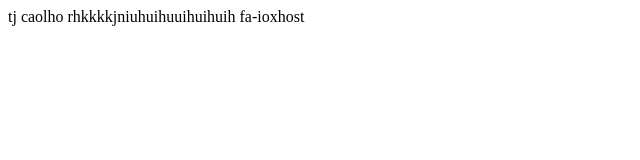
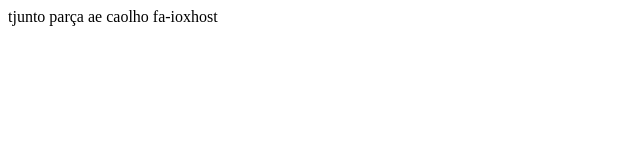
Before and after one commit to desenvolvedorIcotrade/https-git.heroku.com-integrajoinville, a plain HTML site: page index.html in a window 1280 px wide. Shown: the whole page, without its empty margins (0-640 px from the left). Drawn offline with Linux system fonts and the light colour scheme.

Commit message:
Update index.html

```diff
--- a/index.html
+++ b/index.html
@@ -3,12 +3,12 @@
 
 <head>
 
-    tj
+    tjunto parça
 
 </head>
 
 <body>
-    caolho rhkkkkjniuhuihuuihuihuih
+  ae  caolho
 </body>
 
 </html>fa-ioxhost
```
